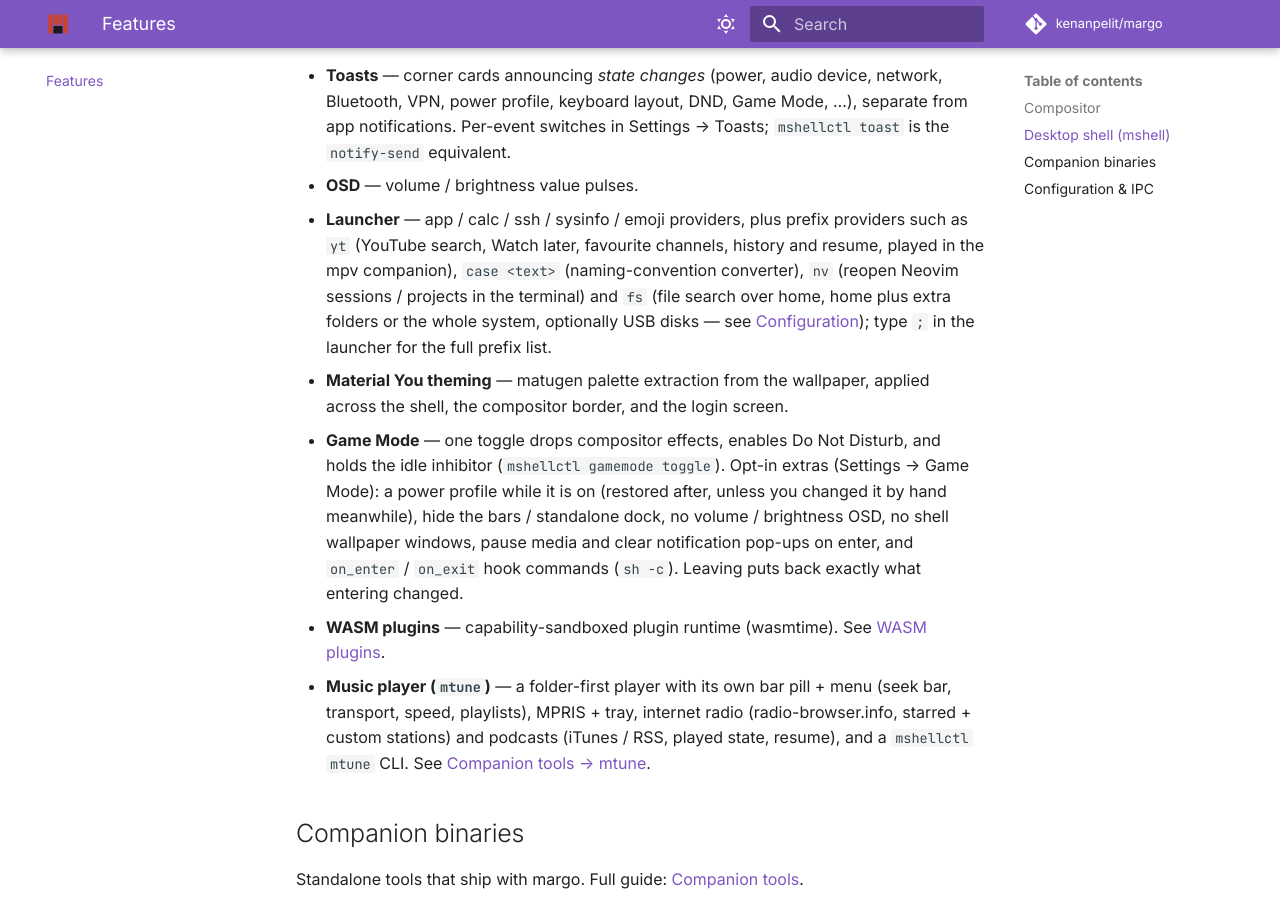
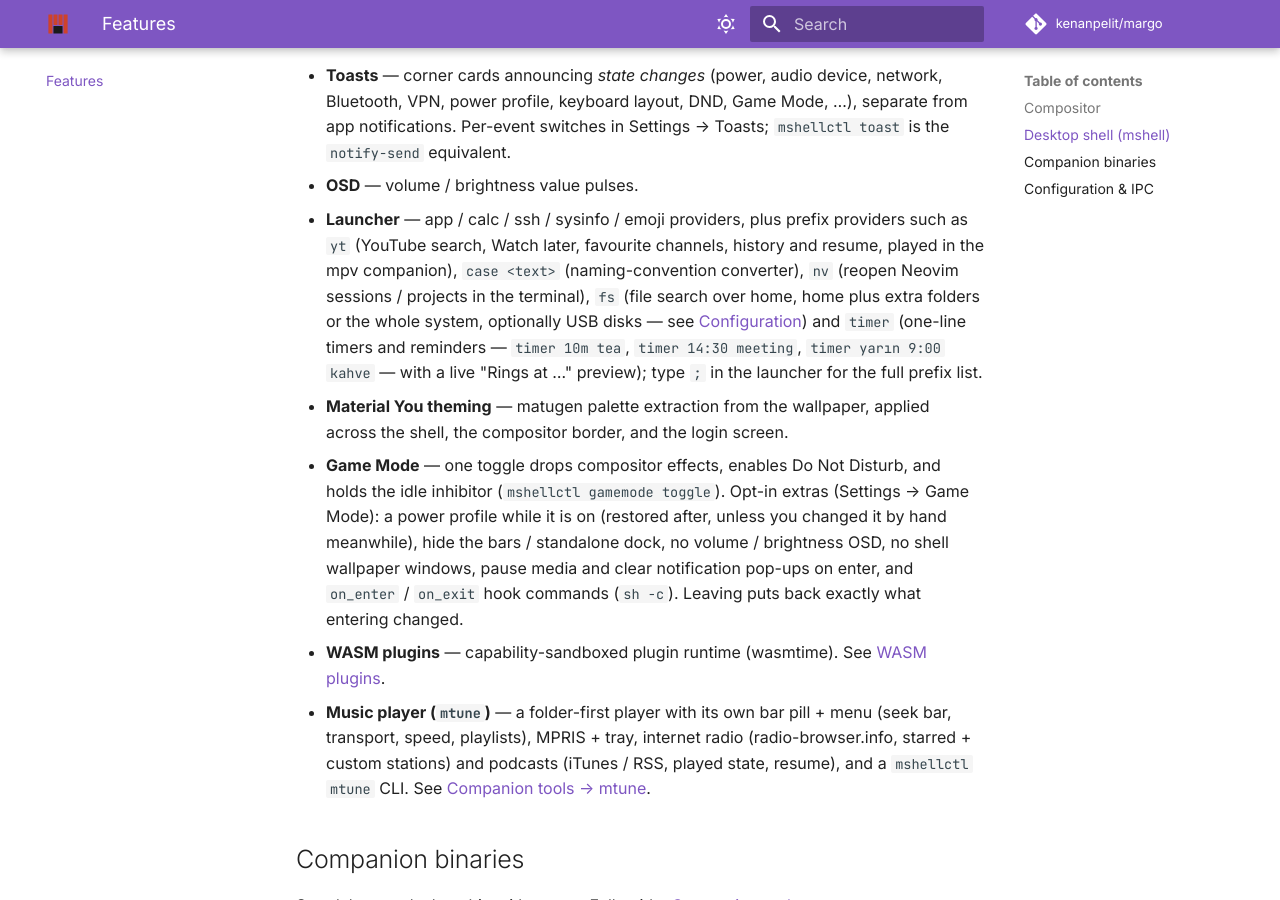
Before and after one commit to kenanpelit/margo, an MkDocs documentation site: the page built from docs/features.md, in a window 1280 px wide and 900 px high, scrolled down 1548 px. Built offline with MkDocs 1.6.1 and Material for MkDocs 9.7.7, drawn with Linux system fonts in a browser that asks for light colours; comment, search, counter and statistics services are not loaded.

Commit message:
docs: one-line timers and reminders (widgets, launcher, keybind example)
docs/widgets.md (AlarmClock row): the line syntax in English and Turkish,
the Timers tab, the launcher `timer` prefix, `mshellctl timer`, ringing,
snooze, persistence and missed timers, and the pill countdown with its
`alarm.show_timer_on_pill` switch. docs/features.md: the `timer` launcher
prefix. docs/configuration.md: a keybind example that starts a 25-minute
focus timer.

Co-Authored-By: Claude Opus 5.5 <noreply@anthropic.com>
(cherry picked from commit dc1f621eed4db5b8054750b26e9fb50f3bfb92ac)

```diff
--- a/docs/features.md
+++ b/docs/features.md
@@ -63,9 +63,11 @@ The GTK4 + relm4 shell hosting the bars, menus, settings, and dashboard.
   providers such as `yt` (YouTube search, Watch later, favourite channels,
   history and resume, played in the mpv companion), `case <text>`
   (naming-convention converter), `nv` (reopen Neovim sessions / projects
-  in the terminal) and `fs` (file search over home, home plus extra folders
+  in the terminal), `fs` (file search over home, home plus extra folders
   or the whole system, optionally USB disks — see
-  [Configuration](configuration.md#launcher-file-search-fs)); type `;` in
+  [Configuration](configuration.md#launcher-file-search-fs)) and `timer`
+  (one-line timers and reminders — `timer 10m tea`, `timer 14:30 meeting`,
+  `timer yarın 9:00 kahve` — with a live "Rings at …" preview); type `;` in
   the launcher for the full prefix list.
 - **Material You theming** — matugen palette extraction from the wallpaper,
   applied across the shell, the compositor border, and the login screen.
```
Also changed, not shown: docs/configuration.md (+2 -0 lines), docs/widgets.md (+1 -1 lines).
